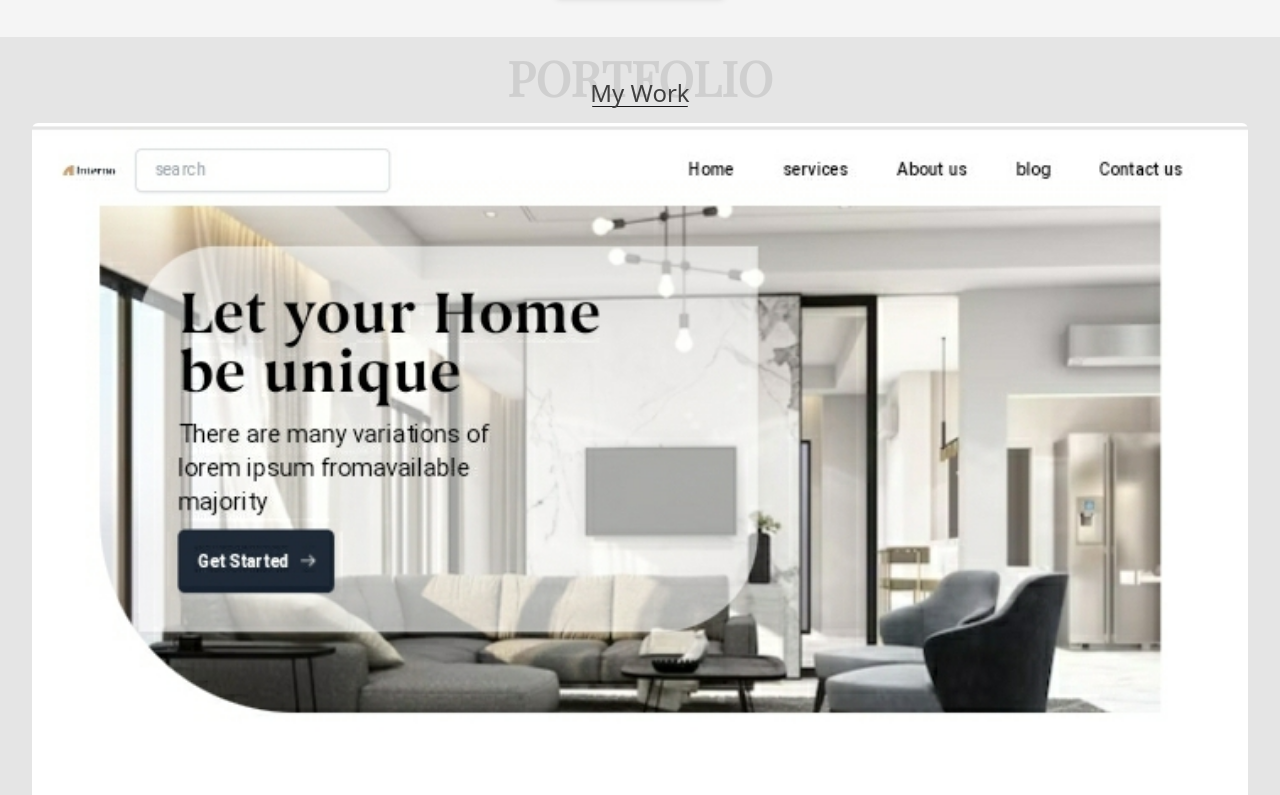
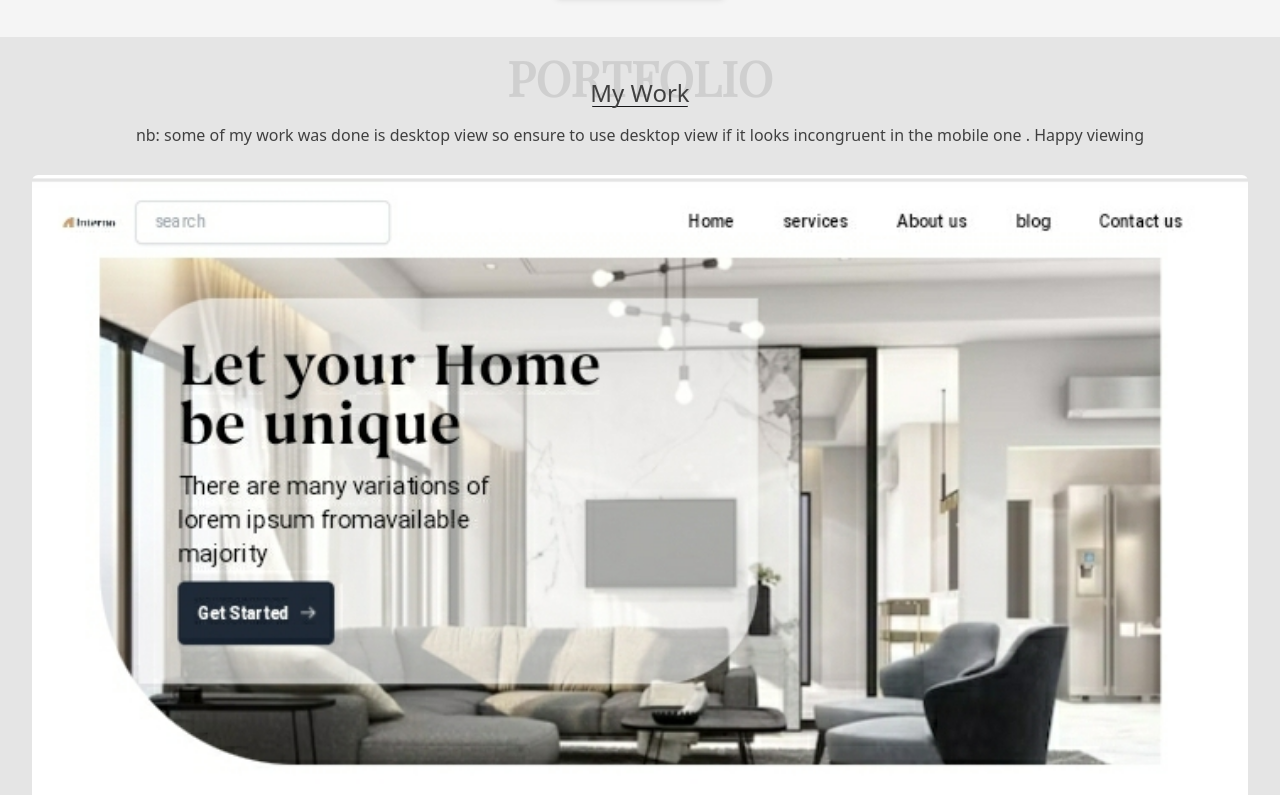
Before and after one commit to lordwhitefire/Tailwind_web_portfolio, a plain HTML site: page index.html in a window 1280 px wide. Shown: the part 3245-4040 px from the top of the page. Drawn offline with nearby package versions, Linux system fonts and the light colour scheme.

Commit message:
added some notebehind

```diff
--- a/index.html
+++ b/index.html
@@ -287,7 +287,7 @@ I strive to create unique designs that align with clients' needs and exceed thei
         <hr class="h-0.5 w-24 bg-neutral-900  rounded-md -mt-1 mb-4 mx-auto"/>
 
         <div class="w-[95vw] mx-auto sm:flex sm:flex-wrap sm:gap-y-3 sm:justify-around">
-<p class="mb-4 font-medium sm:Customblock"></p>
+<p class="mb-4 font-medium sm:Customblock"> nb: some of my work was done is desktop view so ensure to use desktop view if it looks incongruent in the mobile one . Happy viewing</p>
  <a href="https://inte-deco.vercel.app/">
   <img src="img/deco.jpg" class="w-[95vw] rounded-md mb-4 "/>
   </a>
```
